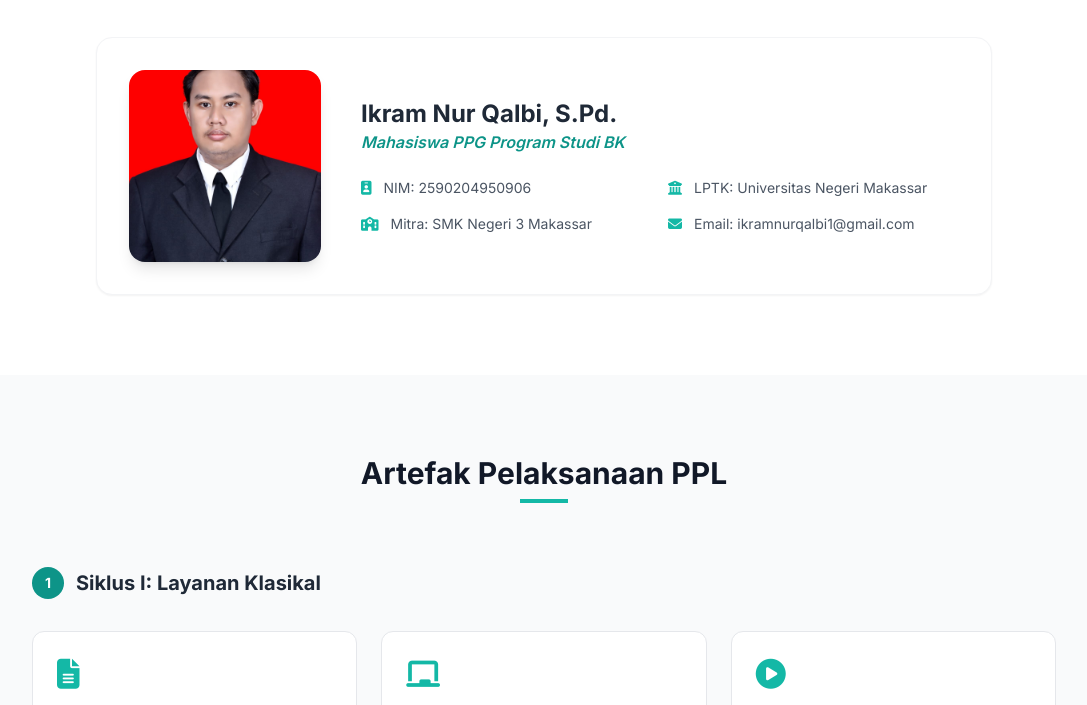
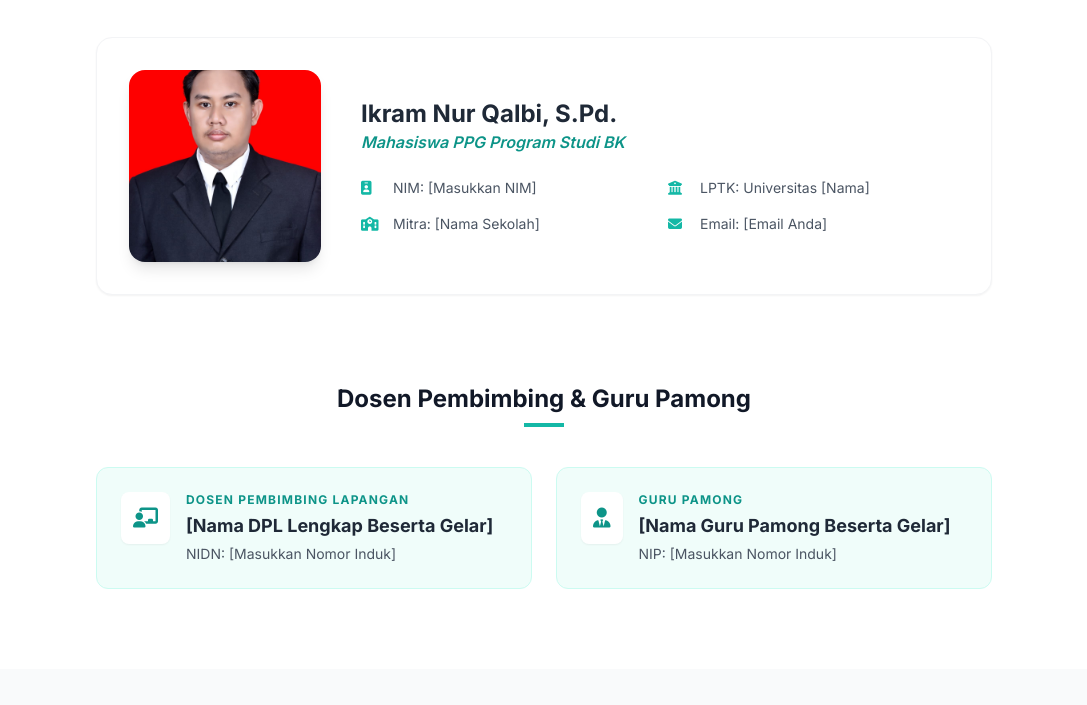
Before and after one commit to ikramnurqalbi/UTS-PPL, a plain HTML site: page index.html in a window 1280 px wide. Shown: the part 687-1392 px from the top of the page, without its empty margins (96-1183 px from the left). Drawn offline with nearby package versions, Linux system fonts and the light colour scheme.

Commit message:
portofolio

```diff
--- a/index.html
+++ b/index.html
@@ -3,7 +3,7 @@
 <head>
     <meta charset="UTF-8">
     <meta name="viewport" content="width=device-width, initial-scale=1.0">
-    <title>E-Portfolio PPL PPG BK - 3 Siklus</title>
+    <title>E-Portfolio PPL PPG  Calon Guru</title>
     <!-- Tailwind CSS -->
     <script src="https://cdn.tailwindcss.com"></script>
     <!-- Google Fonts -->
@@ -26,6 +26,7 @@
                 <!-- Menu Desktop -->
                 <div class="hidden md:flex space-x-6">
                     <a href="#profil" class="text-gray-600 hover:text-teal-600 font-medium transition">Profil</a>
+                    <a href="#pembimbing" class="text-gray-600 hover:text-teal-600 font-medium transition">Pembimbing</a>
                     <a href="#artefak" class="text-gray-600 hover:text-teal-600 font-medium transition">Artefak</a>
                     <a href="#refleksi" class="text-gray-600 hover:text-teal-600 font-medium transition">Refleksi</a>
                     <a href="#galeri" class="text-gray-600 hover:text-teal-600 font-medium transition">Galeri</a>
@@ -39,6 +40,7 @@
         <!-- Menu Mobile -->
         <div id="mobile-menu" class="hidden bg-white border-b border-gray-200 px-4 py-4 space-y-3 md:hidden shadow-lg">
             <a href="#profil" class="block text-gray-600 font-medium">Profil</a>
+            <a href="#pembimbing" class="block text-gray-600 font-medium">Pembimbing</a>
             <a href="#artefak" class="block text-gray-600 font-medium">Artefak</a>
             <a href="#refleksi" class="block text-gray-600 font-medium">Refleksi</a>
             <a href="#galeri" class="block text-gray-600 font-medium">Galeri</a>
@@ -63,7 +65,7 @@
                 <div class="w-12 h-1 bg-teal-500 mx-auto mt-2"></div>
             </div>
 
-            <div class="flex flex-col md:flex-row gap-10 items-center bg-white p-8 rounded-2xl shadow-sm border border-gray-100">
+            <div class="flex flex-col md:flex-row gap-10 items-center bg-white p-8 rounded-2xl shadow-sm border border-gray-100 mb-12">
                 <img src="photo-profil.jpeg" alt="Foto Profil" class="w-48 h-48 object-cover rounded-2xl shadow-lg">
 
                 <div class="flex-1 text-center md:text-left">
@@ -72,20 +74,53 @@
 
                     <div class="grid grid-cols-1 sm:grid-cols-2 gap-4 text-sm text-gray-600">
                         <div class="flex items-center gap-3">
-                            <i class="fa-solid fa-id-badge text-teal-500"></i>
-                            <span>NIM: 2590204950906</span>
+                            <i class="fa-solid fa-id-badge text-teal-500 w-5"></i>
+                            <span>NIM: [Masukkan NIM]</span>
                         </div>
                         <div class="flex items-center gap-3">
-                            <i class="fa-solid fa-university text-teal-500"></i>
-                            <span>LPTK: Universitas Negeri Makassar</span>
+                            <i class="fa-solid fa-university text-teal-500 w-5"></i>
+                            <span>LPTK: Universitas [Nama]</span>
                         </div>
                         <div class="flex items-center gap-3">
-                            <i class="fa-solid fa-school text-teal-500"></i>
-                            <span>Mitra: SMK Negeri 3 Makassar</span>
+                            <i class="fa-solid fa-school text-teal-500 w-5"></i>
+                            <span>Mitra: [Nama Sekolah]</span>
                         </div>
                         <div class="flex items-center gap-3">
-                            <i class="fa-solid fa-envelope text-teal-500"></i>
-                            <span>Email: ikramnurqalbi1@gmail.com</span>
+                            <i class="fa-solid fa-envelope text-teal-500 w-5"></i>
+                            <span>Email: [Email Anda]</span>
+                        </div>
+                    </div>
+                </div>
+            </div>
+
+            <!-- Bagian Pembimbing -->
+            <div id="pembimbing" class="pt-10">
+                <div class="text-center mb-10">
+                    <h2 class="text-2xl font-bold text-gray-900">Dosen Pembimbing & Guru Pamong</h2>
+                    <div class="w-10 h-1 bg-teal-500 mx-auto mt-2"></div>
+                </div>
+
+                <div class="grid grid-cols-1 md:grid-cols-2 gap-6">
+                    <!-- DPL -->
+                    <div class="bg-teal-50 p-6 rounded-xl border border-teal-100 flex items-start gap-4 transition hover:shadow-md">
+                        <div class="bg-white p-3 rounded-lg shadow-sm text-teal-600 text-xl">
+                            <i class="fa-solid fa-chalkboard-user"></i>
+                        </div>
+                        <div>
+                            <h4 class="text-xs font-bold text-teal-600 uppercase tracking-widest mb-1">Dosen Pembimbing Lapangan</h4>
+                            <p class="text-lg font-bold text-gray-800">[Nama DPL Lengkap Beserta Gelar]</p>
+                            <p class="text-sm text-gray-600 mt-1">NIDN: [Masukkan Nomor Induk]</p>
+                        </div>
+                    </div>
+                    <!-- Guru Pamong -->
+                    <div class="bg-teal-50 p-6 rounded-xl border border-teal-100 flex items-start gap-4 transition hover:shadow-md">
+                        <div class="bg-white p-3 rounded-lg shadow-sm text-teal-600 text-xl">
+                            <i class="fa-solid fa-user-tie"></i>
+                        </div>
+                        <div>
+                            <h4 class="text-xs font-bold text-teal-600 uppercase tracking-widest mb-1">Guru Pamong</h4>
+                            <p class="text-lg font-bold text-gray-800">[Nama Guru Pamong Beserta Gelar]</p>
+                            <p class="text-sm text-gray-600 mt-1">NIP: [Masukkan Nomor Induk]</p>
                         </div>
                     </div>
                 </div>
```
